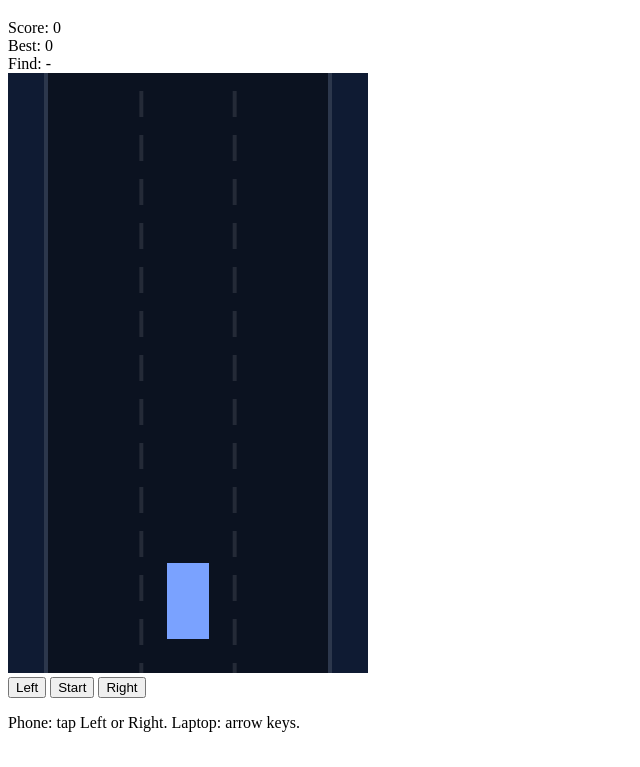
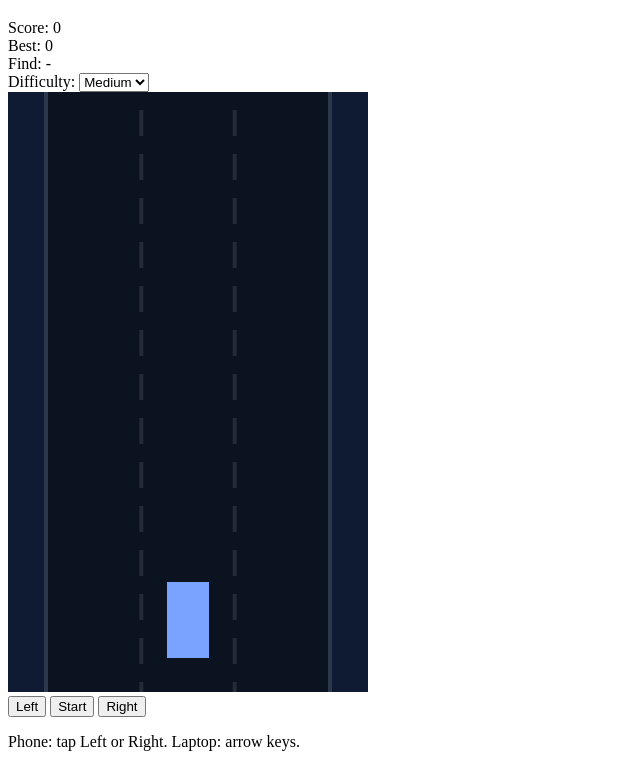
Before and after one commit to TheSkilledNetwork/bopcgames, a plain HTML site: page index.html in a window 1280 px wide. Shown: the part 61-828 px from the top of the page, without its empty margins (0-640 px from the left). Drawn offline with Linux system fonts and the light colour scheme.

Commit message:
Add difficulty selection to game interface

```diff
--- a/index.html
+++ b/index.html
@@ -7,6 +7,16 @@
     <div>Best: <span id="best">0</span></div>
   </div>
   <div class="task">Find: <span id="targetWord">-</span></div>
+
+<label class="levelRow">
+  Difficulty:
+  <select id="difficulty">
+    <option value="easy">Easy</option>
+    <option value="medium" selected>Medium</option>
+    <option value="hard">Hard</option>
+  </select>
+</label>
+
 </header>
 
 
```
